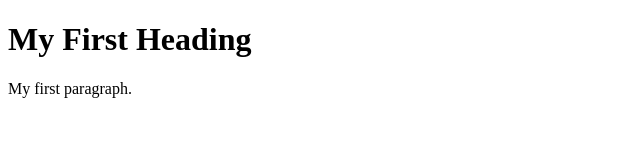
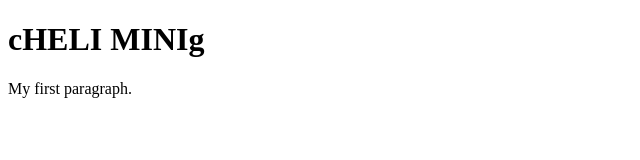
Before and after one commit to jepcarcallas/ITC-1, a plain HTML site: page index.html in a window 1280 px wide. Shown: the whole page, without its empty margins (0-640 px from the left). Drawn offline with Linux system fonts and the light colour scheme.

Commit message:
Update index.html

```diff
--- a/index.html
+++ b/index.html
@@ -2,7 +2,7 @@
 <html>
 <body>
 
-<h1>My First Heading</h1>
+<h1>cHELI MINIg</h1>
 <p>My first paragraph.</p>
 
 </body>
```
